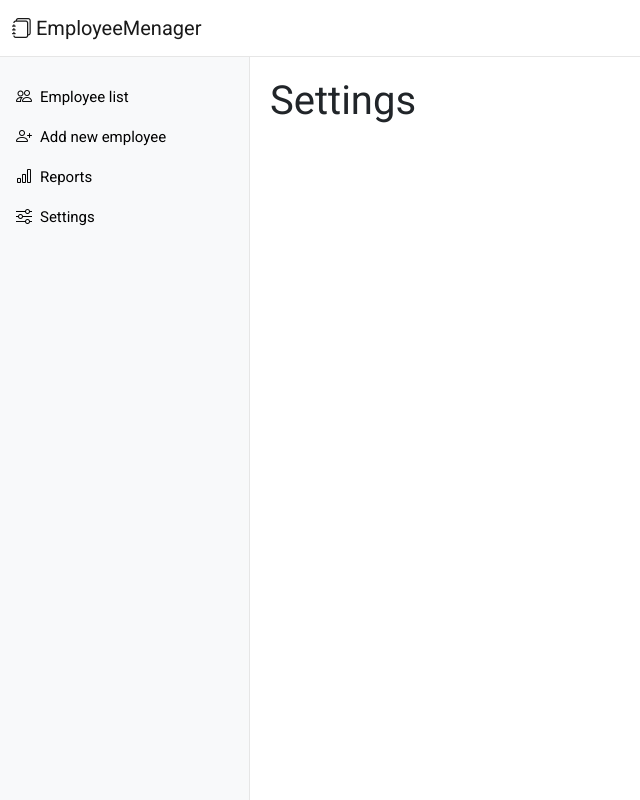
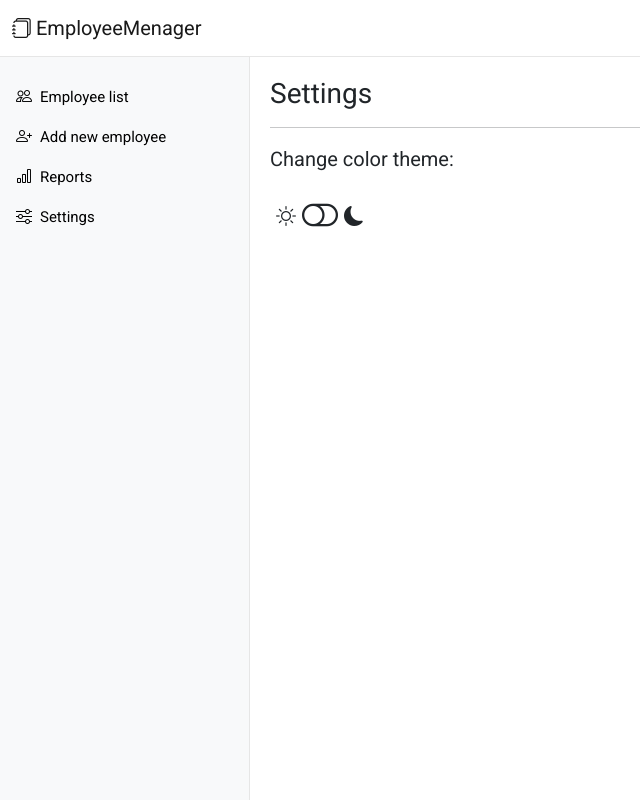
Before and after one commit to bugiss656/react-employee-menager, a React (Create React App) app: page /settings in a window 1280 px wide. Shown: the whole page, without its empty margins (0-640 px from the left). Built offline with nearby package versions, Linux system fonts and the light colour scheme.

Commit message:
Add feature for changing color theme between light and dark

```diff
--- a/db.json
+++ b/db.json
@@ -8,9 +8,9 @@
       "email": "rowley@mail.com",
       "position": "Accountant",
       "employment_date": "2021-03-10",
-      "contract_type": "Practice",
+      "contract_type": "Employment contract",
       "contract_length": "1 month",
-      "salary": "1000",
+      "salary": "1200",
       "leave_days": "20",
       "id": 1
     },
--- a/src/App.js
+++ b/src/App.js
@@ -7,10 +7,19 @@ import UpdateEmployee from './components/UpdateEmployee';
 import Reports from './components/Reports';
 import Settings from './components/Settings';
 import { BrowserRouter as Router, Route, Switch } from 'react-router-dom';
-import { useState } from 'react';
+import { useState, useEffect } from 'react';
+import {  global_light_theme,
+          sidebar_light_theme,
+          global_dark_theme,
+          sidebar_dark_theme } from './themes/themes';
 
 
 const App = () => {
+  if(!localStorage.getItem('theme')) {
+    localStorage.setItem('theme', '');
+  }
+
+  const [colorTheme, setColorTheme] = useState(() => localStorage.getItem('theme'));
   const [alert, setAlert] = useState(null);
 
   const handleDisplayAlert = (type, message, display) => {
@@ -29,7 +38,20 @@ const App = () => {
     setAlert(null);
   }
 
+  useEffect(() => {
+    if(colorTheme === 'dark') {
+      document.body.classList.remove("body-light-theme");
+      document.body.classList.add("body-dark-theme");
+      localStorage.setItem('theme', 'dark');
+    }else if(colorTheme === 'light') {
+      document.body.classList.remove("body-dark-theme");
+      document.body.classList.add("body-light-theme");
+      localStorage.setItem('theme', 'light');
+    }
+  });
+
   return (
+    <div className="App">
       <Router>
         <Navbar />
         <div className="d-flex flex-row">
@@ -52,12 +74,13 @@ const App = () => {
                 <Reports />
               </Route>
               <Route exact path="/settings">
-              <Settings />
+                <Settings colorTheme={colorTheme} setColorTheme={setColorTheme} />
               </Route>
             </Switch>
           </div>
         </div>
       </Router>
+    </div>
   );
 }
 
--- a/src/components/Employee.js
+++ b/src/components/Employee.js
@@ -10,7 +10,7 @@ const Employee = ({ id, first_name, last_name, position, address, phone_nr }) =>
             <td>{address}</td>
             <td>{phone_nr}</td>
             <td>
-                <Link to={`/employees/${id}`}>
+                <Link to={`/employees/${id}`} className="employee-profile-link">
                     <i className="bi bi-file-earmark-person"></i>
                 </Link>
             </td>
--- a/src/components/Reports.js
+++ b/src/components/Reports.js
@@ -129,7 +129,7 @@ const Reports = () => {
             </div>
             <div className="row justify-content-center">
                 <div className="col-md-8">
-                    <h5 className="lead">Employees by by available leave days</h5>
+                    <h5 className="lead">Employees by available leave days</h5>
                     <Bar data={leaveDaysChartData} options={leaveDaysChartOptions} />
                 </div>
             </div>
--- a/src/components/Settings.js
+++ b/src/components/Settings.js
@@ -1,9 +1,32 @@
 
 
-const Settings = () => {
+const Settings = ({ colorTheme, setColorTheme }) => {
+
+    const handleChangeColorTheme = () => {
+        if(localStorage.getItem('theme') === 'light') {
+            setColorTheme('dark');
+        }else if(localStorage.getItem('theme') === 'dark') {
+            setColorTheme('light');
+        }
+    }
+
     return (
         <div className="page-section">
-            <h1>Settings</h1>
+            <h3>Settings</h3>
+            <hr/>
+            <div className="row">
+                <div className="col-md-5">
+                    <p className="lead">Change color theme:</p>
+                    <div className="d-flex flex-row align-items-center color-theme-switch" onClick={() => handleChangeColorTheme()}>
+                        <i className="bi bi-brightness-high"></i>
+                        {colorTheme === 'dark'
+                            ? <i className="bi bi-toggle-on"></i>
+                            : <i className="bi bi-toggle-off"></i>
+                        }
+                        <i className="bi bi-moon-fill"></i>
+                    </div>
+                </div>
+            </div>
         </div>
     );
 }
--- a/src/index.css
+++ b/src/index.css
@@ -67,6 +67,14 @@ code {
   background-color: #f8f9fa;
 }
 
+.employee-profile-link {
+  color: #000000;
+}
+
+.employee-profile-link:hover {
+  color: #000000;
+}
+
 .profile-img, .profile-general-info, .profile-work-info {
   margin: 0 25px 0 25px;
 }
@@ -84,3 +92,51 @@ code {
   width: 500px;
   height: 250px;
 }
+
+.bi-toggle-off, .bi-toggle-on {
+  font-size: 36px;
+}
+
+.bi-brightness-high, .bi-moon-fill {
+  font-size: 20px;
+  margin: 0 6px;
+  padding: 8px 0;
+}
+
+/* THEME CLASSES */
+
+.body-light-theme {
+  background-color: #fff;
+  color: #000000;
+  transition: background-color 0.3s, color 0.3s;
+}
+
+.sidebar-light-theme {
+  background-color: #f8f9fa;
+  color: #000000;
+  transition: background-color 0.3s, color 0.3s;
+}
+
+.navbar-light-theme {
+  background-color: #fff;
+  color: #000000;
+  transition: background-color 0.3s, color 0.3s;
+}
+
+.body-dark-theme {
+  background-color: #37404a;
+  color: #fff;
+  transition: background-color 0.3s, color 0.3s;
+}
+
+.sidebar-dark-theme {
+  background-color: #343a40;
+  color: #fff;
+  transition: background-color 0.3s, color 0.3s;
+}
+
+.navbar-dark-theme {
+  background-color: #37404a;
+  color: #fff;
+  transition: background-color 0.3s, color 0.3s;
+}
--- /dev/null
+++ b/src/themes/themes.js
@@ -0,0 +1,30 @@
+const global_light_theme = {
+    backgroundColor: '#fff',
+    color: '#000000',
+    transition: 'backgroundColor 0.3s, color 0.3s'
+}
+
+const sidebar_light_theme = {
+    backgroundColor: '#f8f9fa',
+    color: '#000000',
+    transition: 'backgroundColor 0.3s, color 0.3s'
+}
+
+const global_dark_theme = {
+    backgroundColor: '#37404a',
+    color: '#fff',
+    transition: 'backgroundColor 0.3s, color 0.3s'
+}
+
+const sidebar_dark_theme = {
+    backgroundColor: '#343a40',
+    color: '#fff',
+    transition: 'backgroundColor 0.3s, color 0.3s'
+}
+
+export {
+    global_light_theme,
+    sidebar_light_theme,
+    global_dark_theme,
+    sidebar_dark_theme
+}
```
Lines whose indentation alone changed are shown as unchanged.
